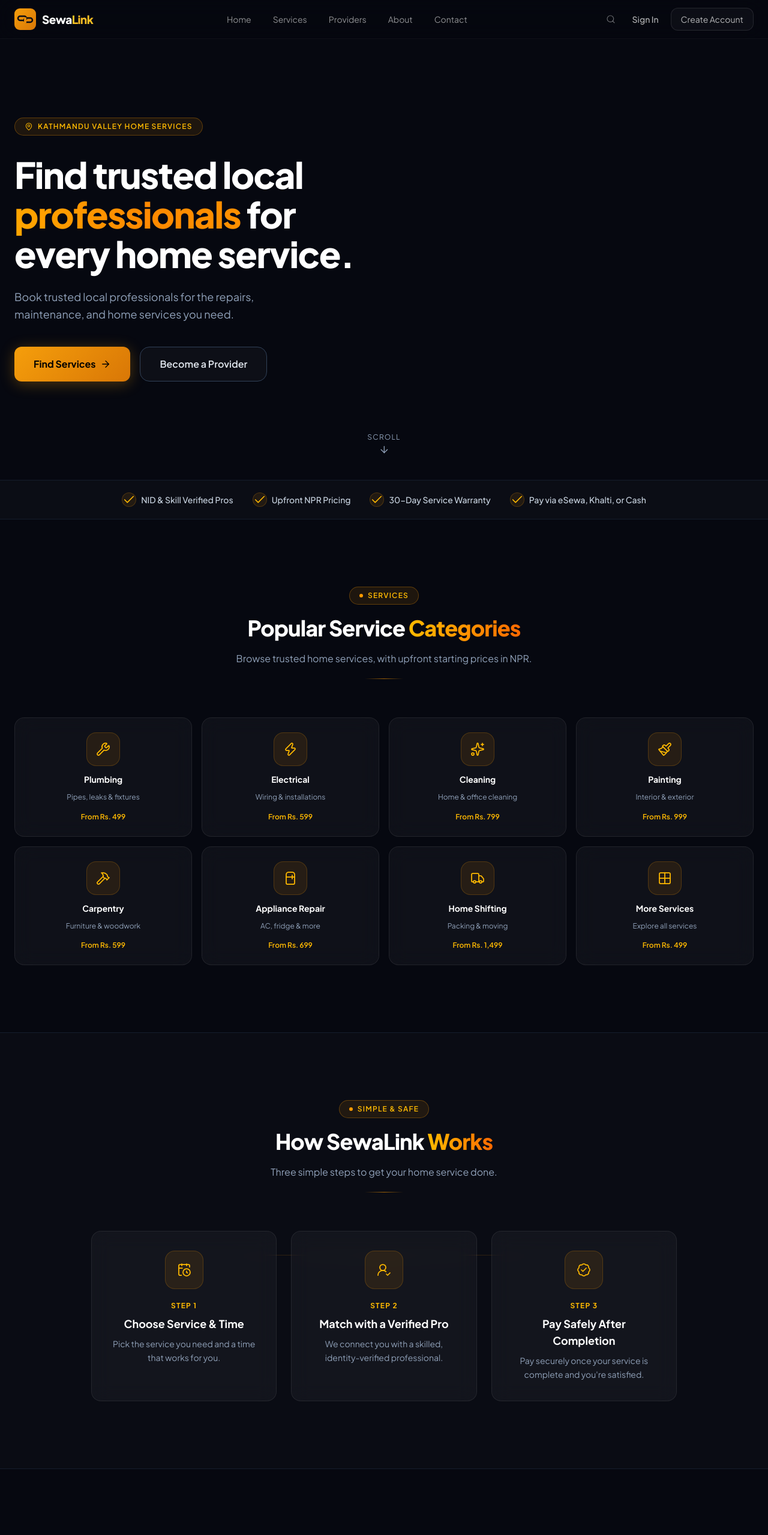
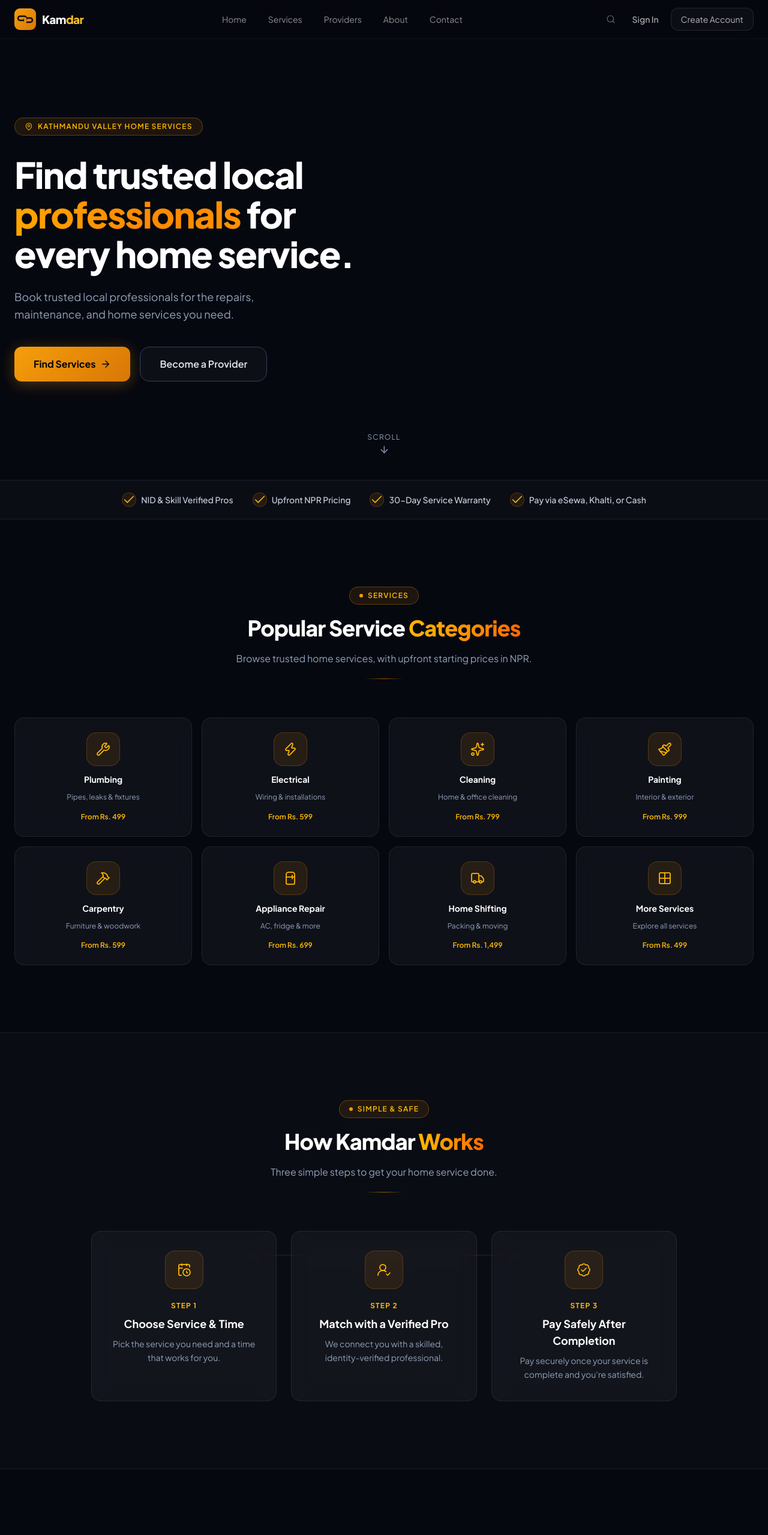
Before and after one commit to alexchaudhary/sewalink, a Next.js app in the folder frontend/: page / in a window 1280 px wide. Shown: the top 2559 px of the page at 60% size. Built offline with nearby package versions, Linux system fonts and the light colour scheme.

Commit message:
chore(branding): rebrand homepage UI and metadata from SewaLink to Kamdar

```diff
--- a/frontend/src/components/HomeLayout.tsx
+++ b/frontend/src/components/HomeLayout.tsx
@@ -38,8 +38,8 @@ function Logo() {
         className="text-[19px] font-extrabold leading-none tracking-[-0.03em]"
         style={{ fontFamily: "'Plus Jakarta Sans', sans-serif" }}
       >
-        <span className="text-white">Sewa</span>
-        <span style={{ color: "#fbbf24" }}>Link</span>
+        <span className="text-white">Kam</span>
+        <span style={{ color: "#fbbf24" }}>dar</span>
       </span>
     </Link>
   );
@@ -159,7 +159,7 @@ export default function HomeLayout({ children }: { children: ReactNode }) {
             <div className="lg:col-span-2">
               <Logo />
               <p className="mt-4 max-w-xs text-sm leading-relaxed text-slate-400">
-                SewaLink is a home services marketplace connecting homeowners with verified local professionals. Currently in active development.
+                Kamdar is a home services marketplace connecting homeowners with verified local professionals. Currently in active development.
               </p>
               {/* Social icons */}
               <div className="flex gap-2 mt-5">
@@ -224,7 +224,7 @@ export default function HomeLayout({ children }: { children: ReactNode }) {
 
           {/* Bottom bar */}
           <div className="border-t border-white/[0.05] pt-6 flex flex-wrap items-center justify-between gap-3">
-            <p className="text-xs text-slate-400">© {new Date().getFullYear()} SewaLink. All rights reserved.</p>
+            <p className="text-xs text-slate-400">© {new Date().getFullYear()} Kamdar. All rights reserved.</p>
             <div className="flex items-center gap-2">
               <span className="w-1.5 h-1.5 rounded-full bg-amber-500 animate-pulse" />
               <span className="text-xs text-slate-400">Early access registration open</span>
--- a/frontend/src/pages/index.tsx
+++ b/frontend/src/pages/index.tsx
@@ -99,8 +99,8 @@ export default function Home() {
   return (
     <HomeLayout>
       <Head>
-        <title>SewaLink — Home Services Marketplace Nepal</title>
-        <meta name="description" content="SewaLink connects homeowners with verified local home service professionals in Nepal." />
+        <title>Kamdar — Home Services Marketplace Nepal</title>
+        <meta name="description" content="Kamdar connects homeowners with verified local home service professionals in Nepal." />
       </Head>
 
       {/* ════════════════════════════════════════════════════════════════════
@@ -168,10 +168,10 @@ export default function Home() {
                 {/* Header */}
                 <div className="flex items-center justify-between mb-6">
                   <div>
-                    <p className="mb-1 text-xs uppercase tracking-widest text-slate-400">SewaLink</p>
+                    <p className="mb-1 text-xs uppercase tracking-widest text-slate-400">KAMDAR</p>
                     <h3 className="text-lg font-bold text-white">Book a Service</h3>
                   </div>
-                  <span className="flex h-10 w-10 items-center justify-center rounded-xl bg-gradient-to-br from-amber-500 to-orange-600 text-white font-black shadow-lg shadow-amber-500/30">S</span>
+                  <span className="flex h-10 w-10 items-center justify-center rounded-xl bg-gradient-to-br from-amber-500 to-orange-600 text-white font-black shadow-lg shadow-amber-500/30">K</span>
                 </div>
 
                 <div className="mb-5">
@@ -283,7 +283,7 @@ export default function Home() {
         <div className="mx-auto max-w-5xl px-4 sm:px-6">
           <SectionHeading
             label="Simple & Safe"
-            title="How SewaLink"
+            title="How Kamdar"
             highlight="Works"
             sub="Three simple steps to get your home service done."
           />
@@ -302,12 +302,12 @@ export default function Home() {
       </section>
 
       {/* ════════════════════════════════════════════════════════════════════
-          5. WHY SEWALINK
+          5. WHY KAMDAR
       ════════════════════════════════════════════════════════════════════ */}
       <section className="overflow-hidden py-20 md:py-28">
         <div className="mx-auto max-w-7xl px-4 sm:px-6">
           <SectionHeading
-            label="Why SewaLink"
+            label="Why Kamdar"
             title="Built for"
             highlight="Trust & Simplicity"
             sub="We're designing every feature to make hiring local professionals safe, fast, and transparent."
@@ -346,7 +346,7 @@ export default function Home() {
           <h2 className="text-4xl sm:text-5xl font-extrabold text-white tracking-tight mb-6 leading-tight">
             Be Among the First to{" "}
             <span className="bg-clip-text text-transparent bg-gradient-to-r from-amber-400 to-orange-500">
-              Experience SewaLink
+              Experience Kamdar
             </span>
           </h2>
 
```
